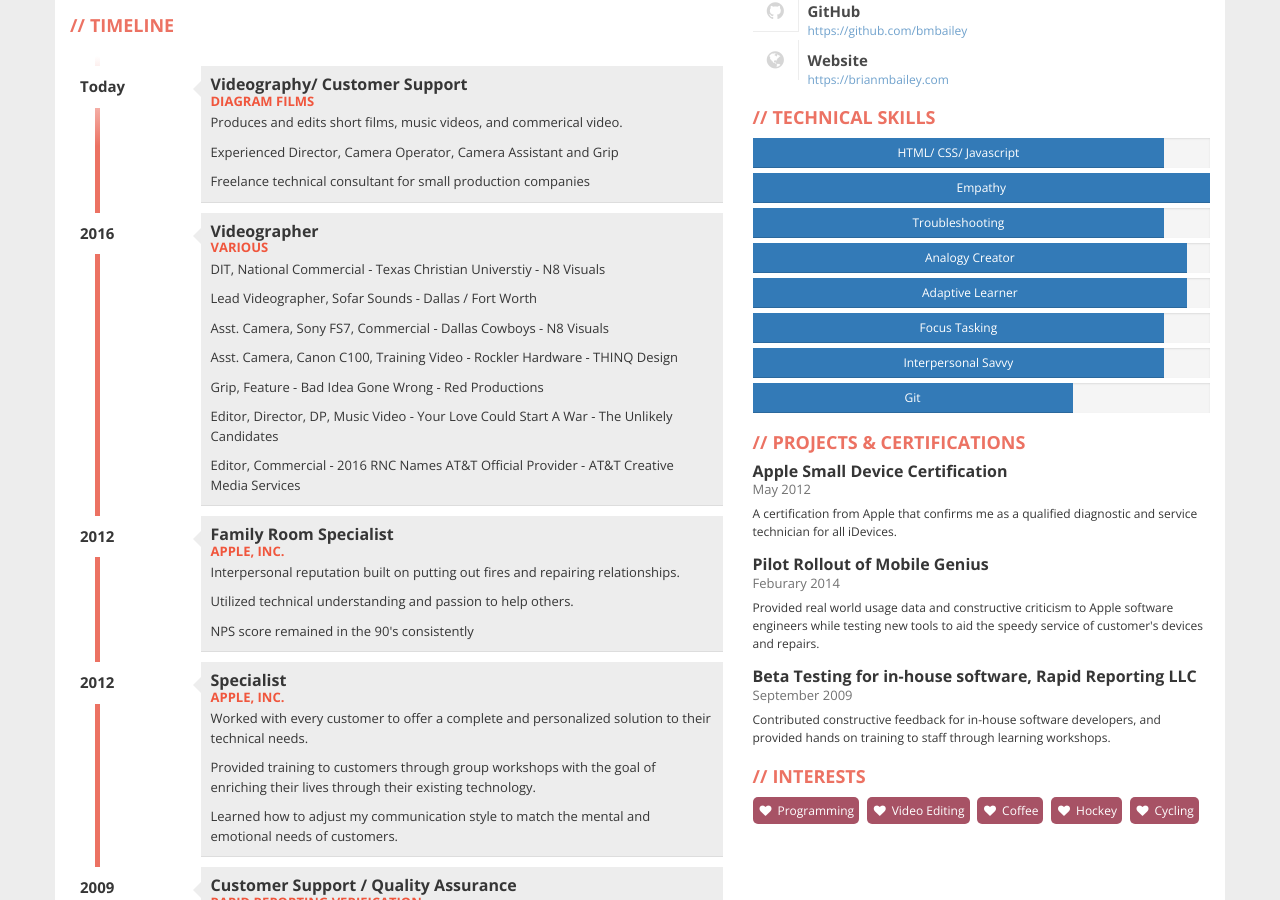
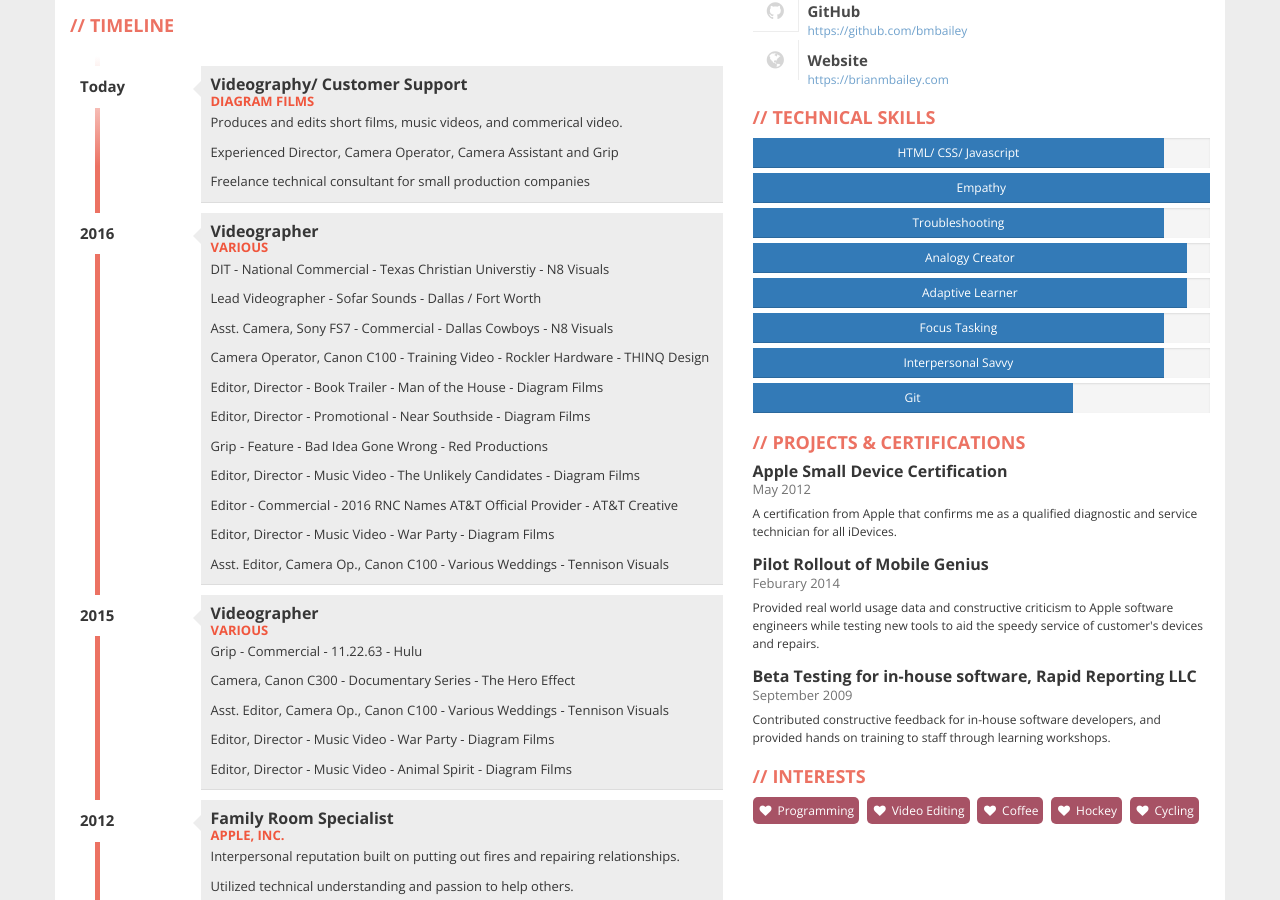
Before and after one commit to Bmbailey/Resume, a Jekyll site: the page built from index.html, in a window 1280 px wide and 900 px high, scrolled down 414 px. Built offline with Jekyll 4.4.1, drawn with Linux system fonts in a browser that asks for light colours; nearby versions of some CDN libraries.

Commit message:
Update to timeline - video gigs

```diff
--- a/_data/timeline.yml
+++ b/_data/timeline.yml
@@ -10,13 +10,28 @@
   company: Various
   year: 2016
   description:
-    - DIT, National Commercial - Texas Christian Universtiy - N8 Visuals
-    - Lead Videographer, Sofar Sounds - Dallas / Fort Worth
-    - Asst. Camera, Sony FS7, Commercial - Dallas Cowboys - N8 Visuals
-    - Asst. Camera, Canon C100, Training Video - Rockler Hardware - THINQ Design
-    - Grip, Feature - Bad Idea Gone Wrong - Red Productions
-    - Editor, Director, DP, Music Video - Your Love Could Start A War - The Unlikely Candidates
-    - Editor, Commercial - 2016 RNC Names AT&T Official Provider - AT&T Creative Media Services
+    - DIT - National Commercial - Texas Christian Universtiy - N8 Visuals
+    - Lead Videographer - Sofar Sounds - Dallas / Fort Worth
+    - Asst. Camera, Sony FS7 - Commercial - Dallas Cowboys - N8 Visuals
+    - Camera Operator, Canon C100 - Training Video - Rockler Hardware - THINQ Design
+    - Editor, Director - Book Trailer - Man of the House - Diagram Films
+    - Editor, Director - Promotional - Near Southside - Diagram Films
+    - Grip - Feature - Bad Idea Gone Wrong - Red Productions
+    - Editor, Director - Music Video - The Unlikely Candidates - Diagram Films
+    - Editor - Commercial - 2016 RNC Names AT&T Official Provider - AT&T Creative
+    - Editor, Director - Music Video - War Party - Diagram Films
+    - Asst. Editor, Camera Op., Canon C100 - Various Weddings - Tennison Visuals
+
+- title: Videographer
+  company: Various
+  year: 2015
+  description:
+    - Grip - Commercial - 11.22.63 - Hulu
+    - Camera, Canon C300 - Documentary Series - The Hero Effect
+    - Asst. Editor, Camera Op., Canon C100 - Various Weddings - Tennison Visuals
+    - Editor, Director - Music Video - War Party - Diagram Films
+    - Editor, Director - Music Video - Animal Spirit - Diagram Films
+
 
 - title: Family Room Specialist
   company: Apple, Inc.
```
